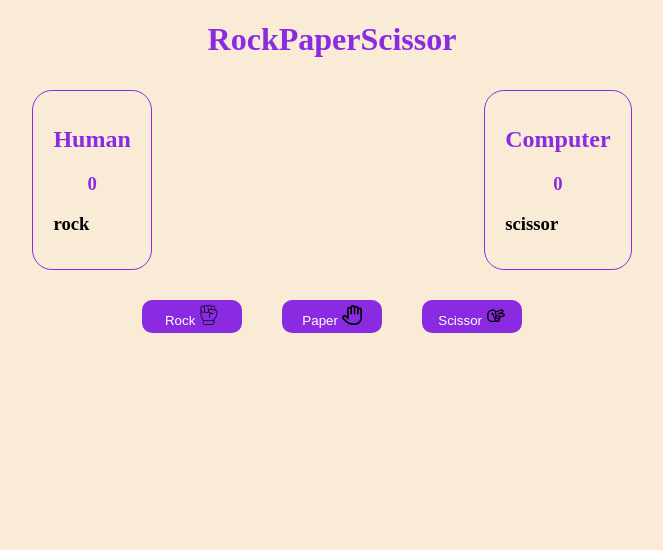
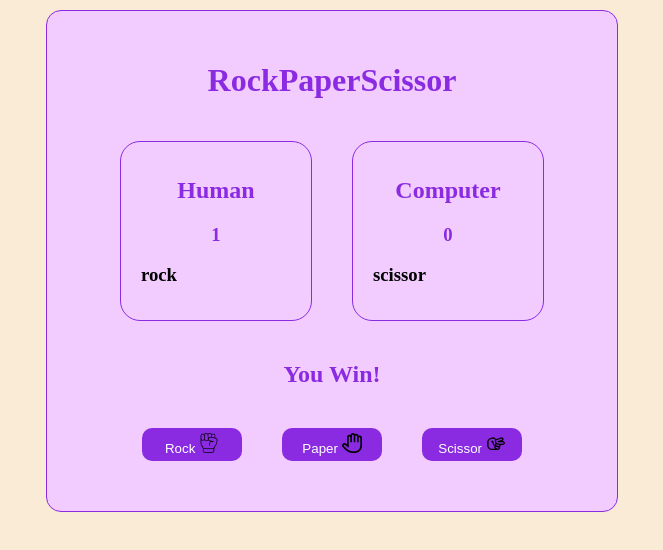
Before and after one commit to PurviMurkute/RockPaperScissor-js, a plain HTML site: page index.html in a window 1280 px wide. Both pictures are taken after a click on the button "Rock". Shown: the whole page, without its empty margins (308-971 px from the left). Drawn offline with Linux system fonts and the light colour scheme.

Commit message:
Logic implemented

```diff
--- a/index.html
+++ b/index.html
@@ -5,24 +5,31 @@
     <link rel="stylesheet" href="style.css" />
   </head>
   <body class="body">
-    <div>
+    <div class="game-container">
       <h1 class="heading text-color text-center">RockPaperScissor</h1>
-    <div class="container">
+      <div class="container d-flex">
         <div class="human-container card">
           <h2 class="text-color text-center">Human</h2>
-            <h3 id="Score" class="text-color text-center">0</h3>
+          <h3 id="h-Score" class="text-color text-center">0</h3>
           <h3 id="human-move">-</h3>
         </div>
         <div class="computer-container card">
           <h2 class="text-color text-center">Computer</h2>
-            <h3 id="Score" class="text-color text-center">0</h3>
+          <h3 id="c-Score" class="text-color text-center">0</h3>
           <h3 id="computer-move">-</h3>
         </div>
       </div>
-    <div class="btn-container">
-        <button type="button" class="btn" onclick="playMove('rock')">Rock <img src="rock.png" alt="rock" class="game-img" /></button>
-        <button type="button" class="btn" onclick="playMove('paper')">Paper <img src="paper.png" alt="Scissor" class="game-img"/></button>
-        <button type="button" class="btn" onclick="playMove('scissor')">Scissor <img src="scissor.png" alt="scissor" class="game-img"/></button>
+      <h2 id="winning-msg" class="text-color text-center">Start Game</h2>
+      <div class="btn-container d-flex">
+        <button type="button" class="btn" onclick="playMove('rock')">
+          Rock <img src="rock.png" alt="rock" class="game-img" />
+        </button>
+        <button type="button" class="btn" onclick="playMove('paper')">
+          Paper <img src="paper.png" alt="Scissor" class="game-img" />
+        </button>
+        <button type="button" class="btn" onclick="playMove('scissor')">
+          Scissor <img src="scissor.png" alt="scissor" class="game-img" />
+        </button>
       </div>
     </div>
     <script src="script.js"></script>
--- a/script.js
+++ b/script.js
@@ -1,14 +1,32 @@
-const hmoveContainer = document.querySelector('#human-move')
-const cmoveContainer = document.querySelector('#computer-move')
+const hmoveContainer = document.querySelector("#human-move");
+const cmoveContainer = document.querySelector("#computer-move");
+const winningMsg = document.querySelector("#winning-msg");
+const hScoreContainer = document.querySelector("#h-Score")
+const cScoreContainer = document.querySelector("#c-Score")
 
-function cumputerMove(){
-    const moves = ["rock", "paper", "scissor"];
-    const randomIndex = Math.floor(Math.random() * moves.length) + 1;
-    console.log(randomIndex);
-    cmoveContainer.innerText = moves[randomIndex];
+function computerMove() {
+  const moves = ["rock", "paper", "scissor"];
+  const randomIndex = Math.floor(Math.random() * moves.length);
+  return moves[randomIndex];
 }
 
-function playMove(move){
-    hmoveContainer.innerText = move;
-    cumputerMove()
+function playMove(humanMove) {
+  const computerTurn = computerMove();
+  hmoveContainer.innerText = humanMove;
+  cmoveContainer.innerText = computerTurn;
+  console.log(computerTurn);
+
+  if (humanMove === computerTurn) {
+    winningMsg.innerText = "Draw";
+  } else if (
+    (humanMove === "rock" && computerTurn === "scissor") ||
+    (humanMove === "scissor" && computerTurn === "paper") ||
+    (humanMove === "paper" && computerTurn === "rock")
+  ) {
+    winningMsg.innerText = "You Win!";
+    hScoreContainer.innerText = parseInt(hScoreContainer.innerText) + 1;
+  } else {
+    winningMsg.innerText = "You Lose!";
+    cScoreContainer.innerText = parseInt(cScoreContainer.innerText) + 1;
+  }
 }
--- a/style.css
+++ b/style.css
@@ -2,15 +2,26 @@
     background-color: antiquewhite;
 }
 
-.container{
+.d-flex{
     display: flex;
-    justify-content: space-evenly;
+    justify-content: center;
+}
+
+.game-container{
+    background-color: #f2ccff;
+    border: 1px solid blueviolet;
+    width: 550px;
+    display: block;
+    margin: 10px auto;
+    padding: 30px 10px;
+    border-radius: 15px;
 }
 
 .card{
     border: 1px solid blueviolet;
     padding: 15px 20px;
-    margin: 10px 0;
+    width: 150px;
+    margin: 20px;
     border-radius: 20px;
 }
 
@@ -22,10 +33,6 @@
     text-align: center;
 }
 
-.btn-container{
-    display: flex;
-    justify-content: center;
-}
 
 .game-img{
     width: 20px;
@@ -45,3 +52,12 @@
 .btn:hover{
     transform: scale(1.1);
 }
+
+#winning-msg{
+    animation: pop 0.5s ease forwards;
+}
+
+@keyframes pop {
+  0% { transform: scale(0); }
+  100% { transform: scale(1); }
+}
```
Lines whose indentation alone changed are shown as unchanged.
